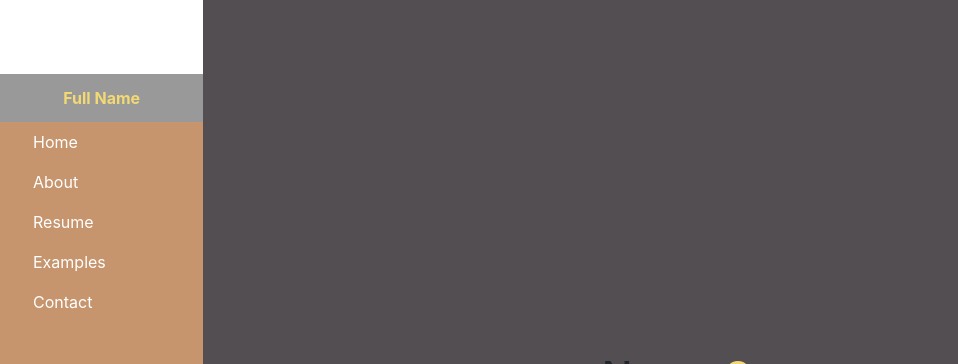
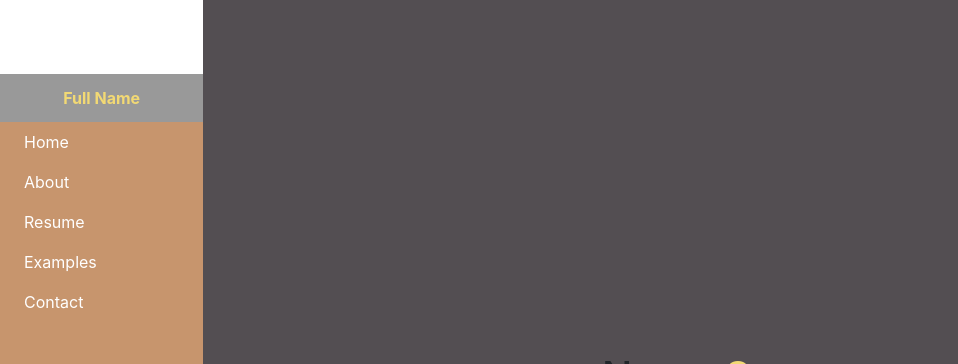
Before and after one commit to ObradovicZ/CV, a React (Create React App) app: page / in a window 1280 px wide. Shown: the top 364 px of the page, without its empty margins (0-958 px from the left). Built offline with nearby package versions, Linux system fonts and the light colour scheme.

Commit message:
- Fixed sidebar links.

```diff
--- a/src/components/Sidebar.tsx
+++ b/src/components/Sidebar.tsx
@@ -11,22 +11,22 @@ function Sidebar() {
              sm={{span:3}}
              className={'background-third text-white h-100'}>
             <SidebarImageAndName image={PlaceholderImage} text={'Full Name'}/>
-            <div className={'ml-5'}>
-                <Row className={'mb-3 w-75'}>
-                    <Link to={'/'} className={'text-white'}>Home</Link>
-                </Row>
-                <Row className={'mb-3 w-75'}>
-                    <Link to={'/about'} className={'text-white'}>About</Link>
-                </Row>
-                <Row className={'mb-3 w-75'}>
-                    <Link to={'/resume'} className={'text-white'}>Resume</Link>
-                </Row>
-                <Row className={'mb-3 w-75'}>
-                    <Link to={'/contact'} className={'text-white'}>Examples</Link>
-                </Row>
-                <Row className={''}>
-                    <Link to={'/contact'} className={'text-white'}>Contact</Link>
-                </Row>
+            <div className={'ml-4'}>
+                <Link to={'/'} className={'mb-3 w-75 text-white'}>
+                    <p className={'text-white'}>Home</p>
+                </Link>
+                <Link to={'/about'}  className={'text-white mb-3 w-75'}>
+                    <p className={'text-white'}>About</p>
+                </Link>
+                <Link to={'/resume'} className={'mb-3 w-75 text-white'}>
+                    <p className={'text-white'}>Resume</p>
+                </Link>
+                <Link to={'/contact'}  className={'mb-3 w-75 text-white'}>
+                    <p className={'text-white'}>Examples</p>
+                </Link>
+                <Link to={'/contact'} className={'text-white'}>
+                    <p className={'text-white'}>Contact</p>
+                </Link>
             </div>
         </Col>
     )
```
